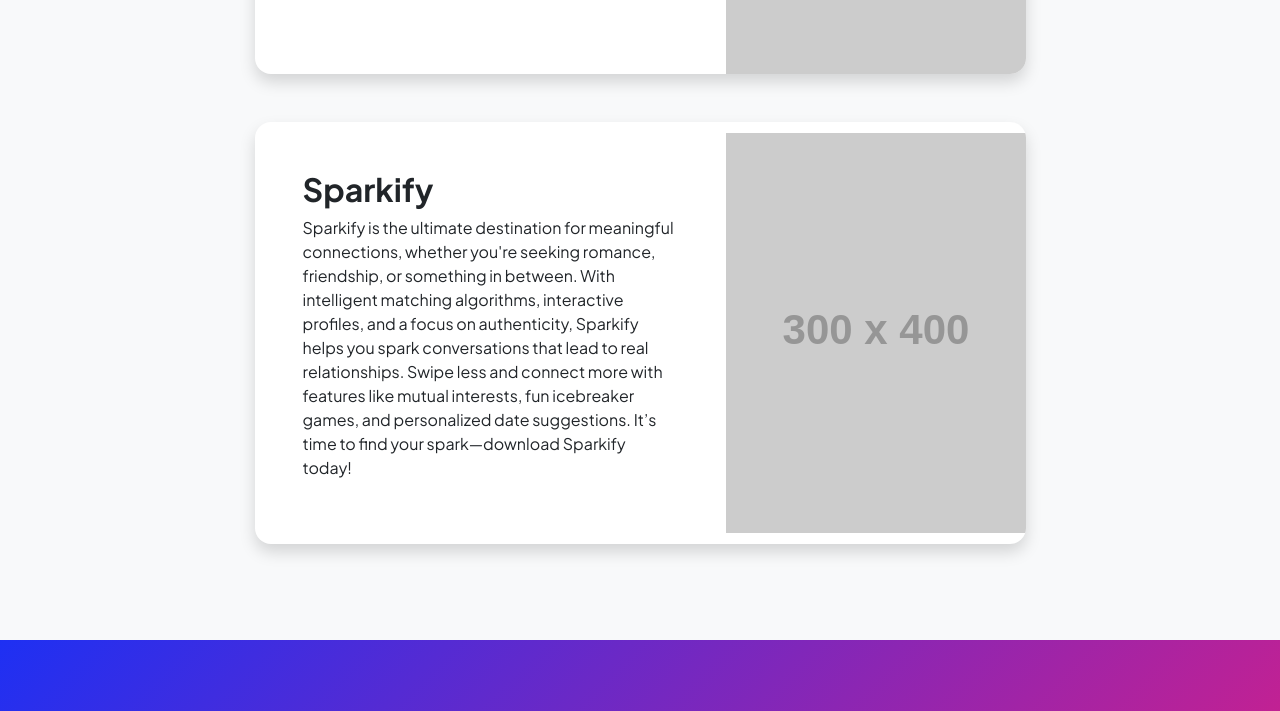
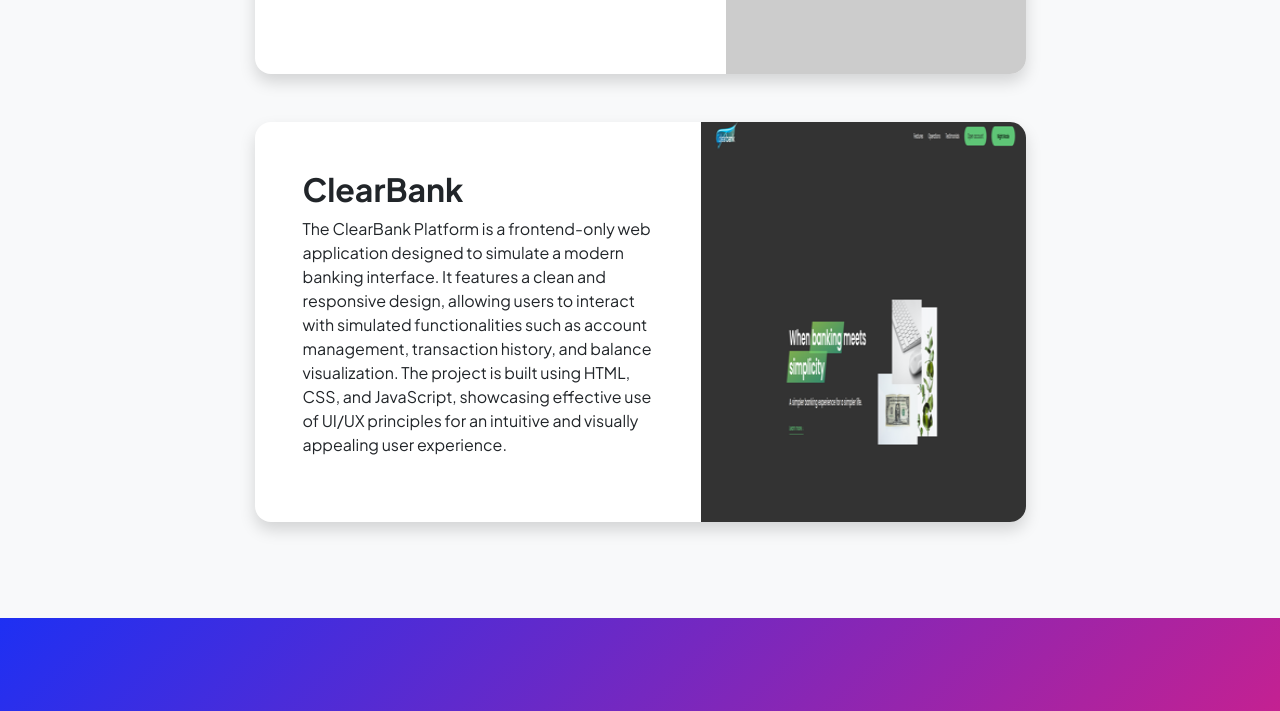
Before and after one commit to GiorgosKonosis/Portfolio, a plain HTML site: page projects.html in a window 1280 px wide. Shown: the part 552-1263 px from the top of the page. Drawn offline with nearby package versions, Linux system fonts and the light colour scheme; placeholder pictures from the web are drawn by us.

Commit message:
Added a ClearBank logo to the projects page

```diff
--- a/projects.html
+++ b/projects.html
@@ -78,7 +78,7 @@
                 <div class="card-body p-0">
                   <div class="d-flex align-items-center">
                     <div class="p-5">
-                      <h2 class="fw-bolder">Sparkify</h2>
+                      <h2 class="fw-bolder"><a href=""></a>Sparkify</h2>
                       <p>
                         Sparkify is the ultimate destination for meaningful
                         connections, whether you're seeking romance, friendship,
@@ -103,24 +103,36 @@
                 <div class="card-body p-0">
                   <div class="d-flex align-items-center">
                     <div class="p-5">
-                      <h2 class="fw-bolder">Sparkify</h2>
+                      <h2 class="fw-bolder">
+                        <a
+                          href="https://giorgoskonosis.github.io/online_bank/ "
+                          style="text-decoration: none; color: inherit"
+                          >ClearBank</a
+                        >
+                      </h2>
                       <p>
-                        Sparkify is the ultimate destination for meaningful
-                        connections, whether you're seeking romance, friendship,
-                        or something in between. With intelligent matching
-                        algorithms, interactive profiles, and a focus on
-                        authenticity, Sparkify helps you spark conversations
-                        that lead to real relationships. Swipe less and connect
-                        more with features like mutual interests, fun icebreaker
-                        games, and personalized date suggestions. It’s time to
-                        find your spark—download Sparkify today!
+                        The ClearBank Platform is a frontend-only web
+                        application designed to simulate a modern banking
+                        interface. It features a clean and responsive design,
+                        allowing users to interact with simulated
+                        functionalities such as account management, transaction
+                        history, and balance visualization. The project is built
+                        using HTML, CSS, and JavaScript, showcasing effective
+                        use of UI/UX principles for an intuitive and visually
+                        appealing user experience.
                       </p>
                     </div>
-                    <img
-                      class="img-fluid"
-                      src="https://dummyimage.com/300x400/343a40/6c757d"
-                      alt="..."
-                    />
+                    <a
+                      href="https://giorgoskonosis.github.io/online_bank/ "
+                      target="_blank"
+                    >
+                      <img
+                        class="img-fluid"
+                        src="assets/clearbank.png"
+                        alt="assets/clearbank.png"
+                        style="width: 3000px; height: 400px"
+                      />
+                    </a>
                   </div>
                 </div>
               </div>
```
Also changed, not shown: assets/clearbank.png (added).
